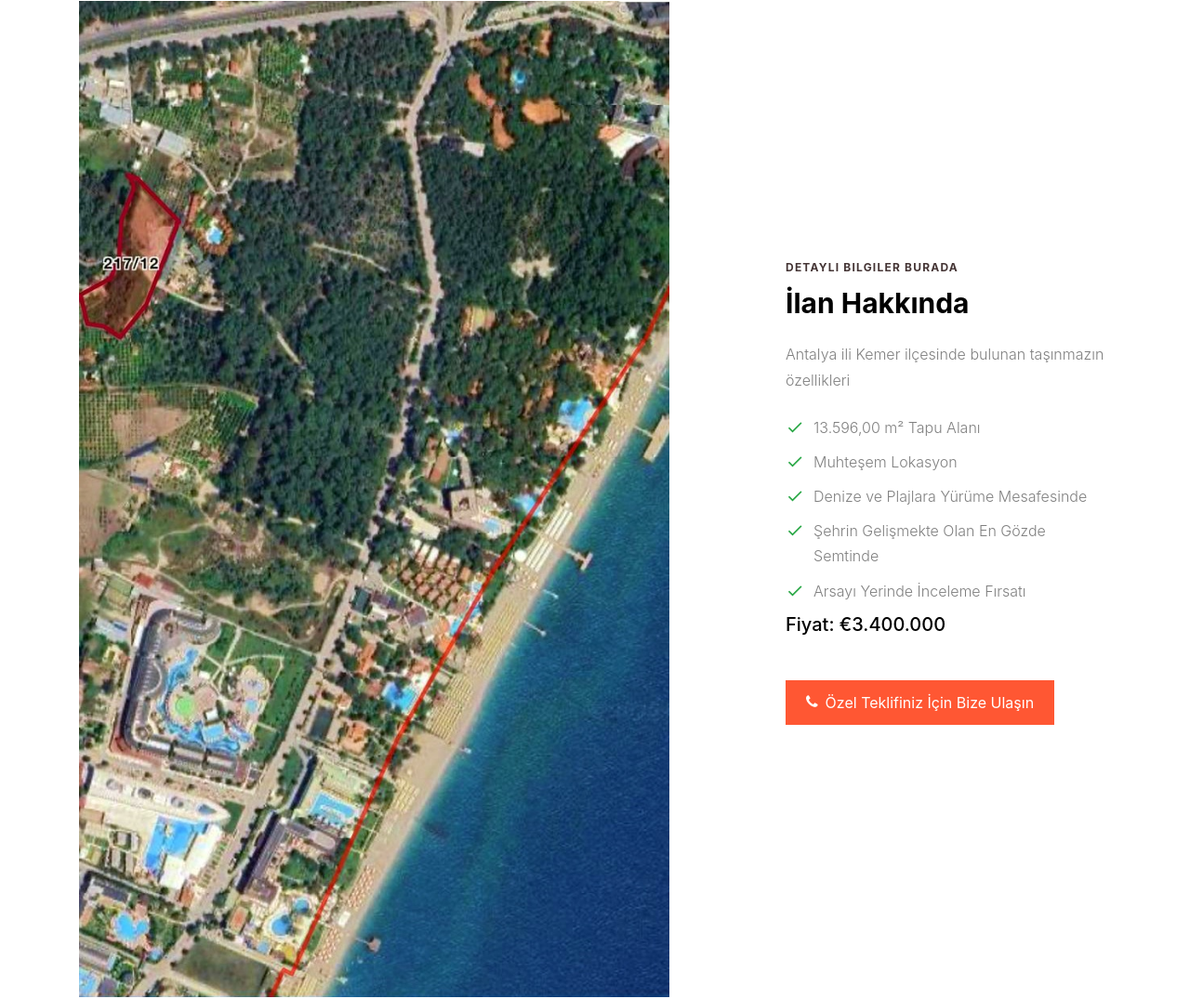
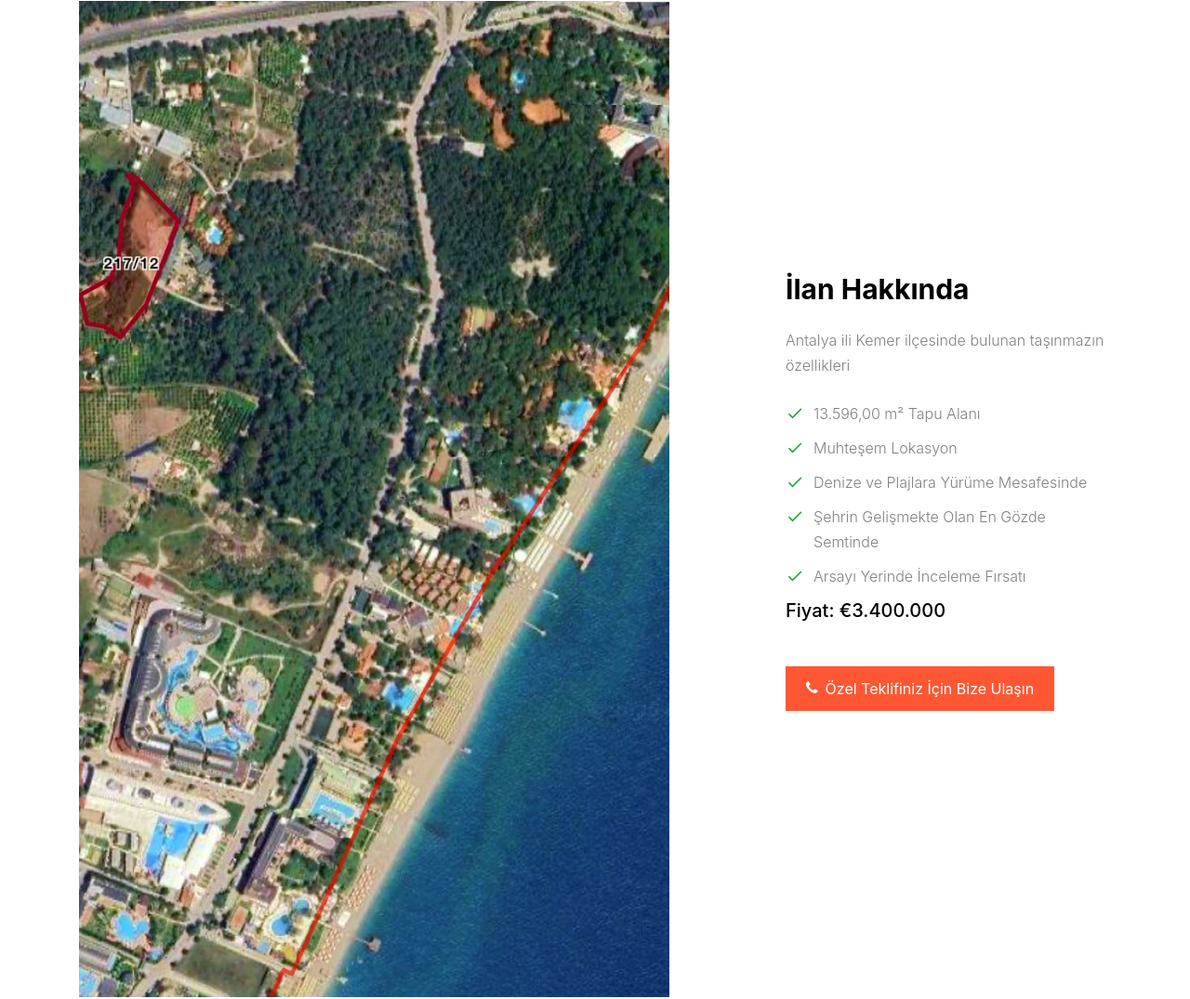
Before and after one commit to nasteknoloji/nasteknoloji.github.io, a plain HTML site: page index.html in a window 1280 px wide. Shown: the part 1040-2115 px from the top of the page at 93% size. Drawn offline with Linux system fonts and the light colour scheme; files whose address does not match are found by name.

Commit message:
Update index.html

```diff
--- a/index.html
+++ b/index.html
@@ -130,7 +130,7 @@
             <img src="images/arsa_konum.jpg" alt="Image" class="img-fluid">
           </div>
           <div class="col-lg-4 ml-auto">
-            <span class="sub-title">Detaylı Bilgiler Burada</span>
+            <!--<span class="sub-title">Detaylı Bilgiler Burada</span>-->
             <h3 class="mb-4">İlan Hakkında</h3>
             <p class="mb-4">Antalya ili Kemer ilçesinde bulunan taşınmazın özellikleri</p>
             <ul class="list-unstyled ul-check text-left success mb-5">
```
